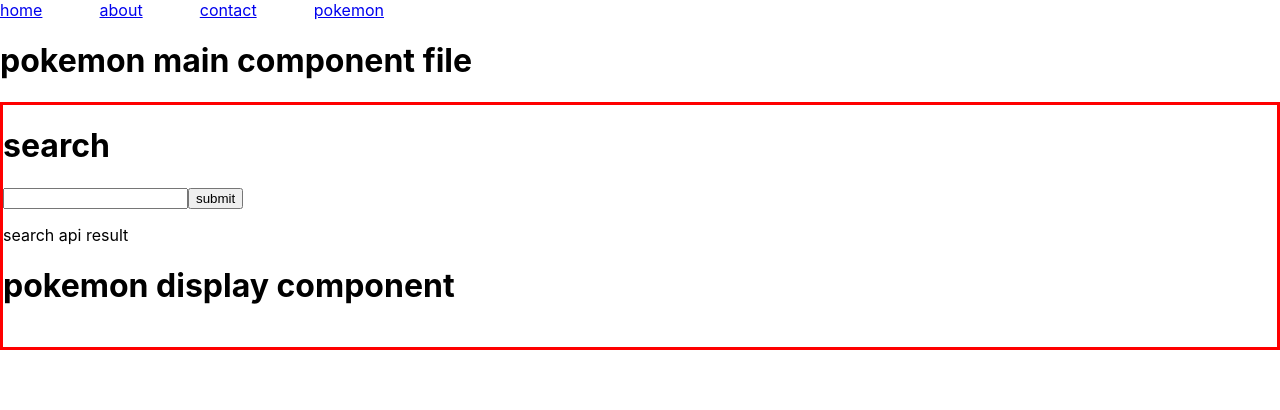
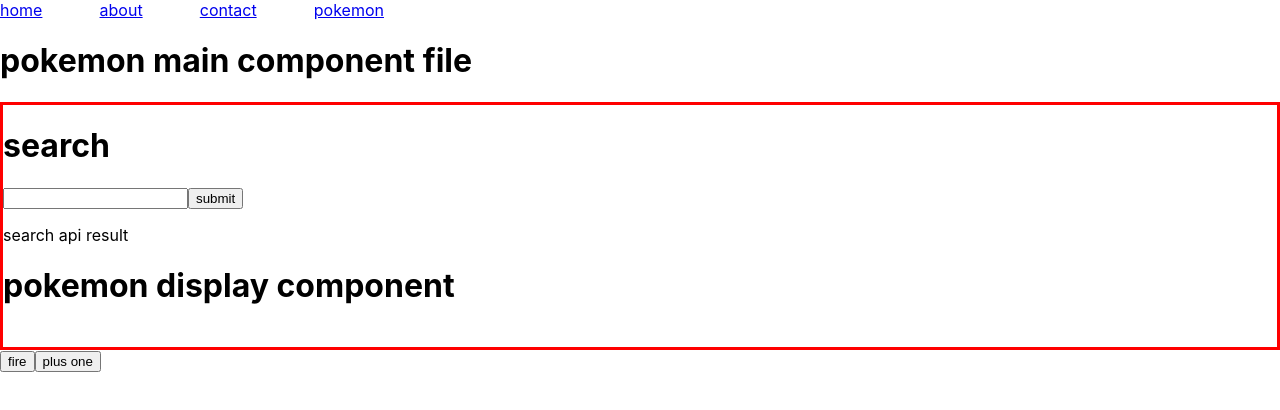
Before and after one commit to Fluffy-Lion/router-api-playground, a React (Create React App) app: page /pokemon in a window 1280 px wide. Shown: the top 410 px of the page. Built offline with nearby package versions, Linux system fonts and the light colour scheme.

Commit message:
finding pokemon with ID number

```diff
--- a/src/components/Pokemon.js
+++ b/src/components/Pokemon.js
@@ -1,6 +1,7 @@
 import React, { useState } from 'react'
 import PokemonSearch from './PokemonSearch/PokemonSearch'
 // import Loading from '../components/Loading/Loading'
+import PokemonList from './PokemonList/PokemonList'
 
 const Pokemon = () => {
 
@@ -9,6 +10,7 @@ return (
         <h1> pokemon main component file</h1>
         <PokemonSearch />
         {/* <Loading /> */}
+        <PokemonList />
     </div>
 )
 }
--- a/src/components/PokemonList/PokemonList.js
+++ b/src/components/PokemonList/PokemonList.js
@@ -3,16 +3,55 @@ import React, { useState } from 'react'
 const PokemonList = () => {
 
     const [idNumber, setIdNumber] = useState(0)
+    const [pokemon, setPokemon] = useState({
+        name: "",
+        id: "",
+        img: "",
+        type: ""
+    })
+    const updateId = () => {
+        setIdNumber(idNumber + 1)
+        console.log(idNumber)
+    }
+    const listPokemon = (e) => {
 
-    const listPokemon = () => {
+        e.preventDefault()
 
-        let url = `https://pokeapi.co/api/v2/nature/${idNumber}/`
+        let url = `https://pokeapi.co/api/v2/pokemon/${idNumber}`
+        console.log(idNumber)
+
+        fetch(url).then(response => {
+            if(response.ok) {
+                return response.json()
+            } else {
+                throw new Error ("dId YoU sPeLl It WrOnG sOn?")
+            }})
+            .then(data => {
+                setPokemon({
+                    name: data.name,
+                    id: data.id,
+                    img: data.sprites.front_default,
+                    type: data.types[0].type.name
+
+                })
+
+            })
+            .catch((error) => {
+                console.log(error)
+
+            })
 
     }
 
     return(
-        <h1>pokemon list component</h1>
-
+        <div>
+            <button onClick={listPokemon}>fire</button>
+            <button onClick={updateId}>plus one</button>
+            <h1>{pokemon.name}</h1>
+            <p>{pokemon.id}</p>
+            <p>{pokemon.type}</p>
+            <img src={pokemon.img} />
+        </div>
     )
 }
 
```
Also changed, not shown: 1 other file (tests, documents, lock files or other folders).
